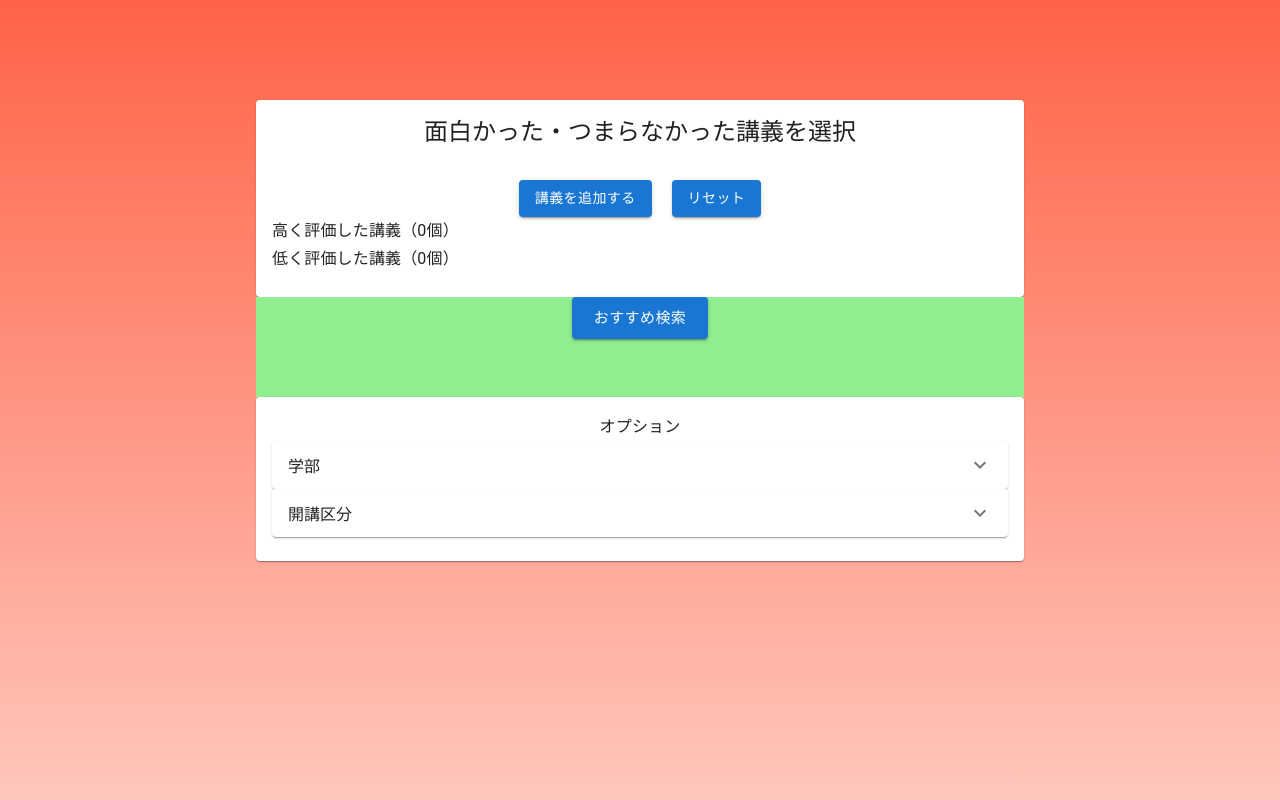
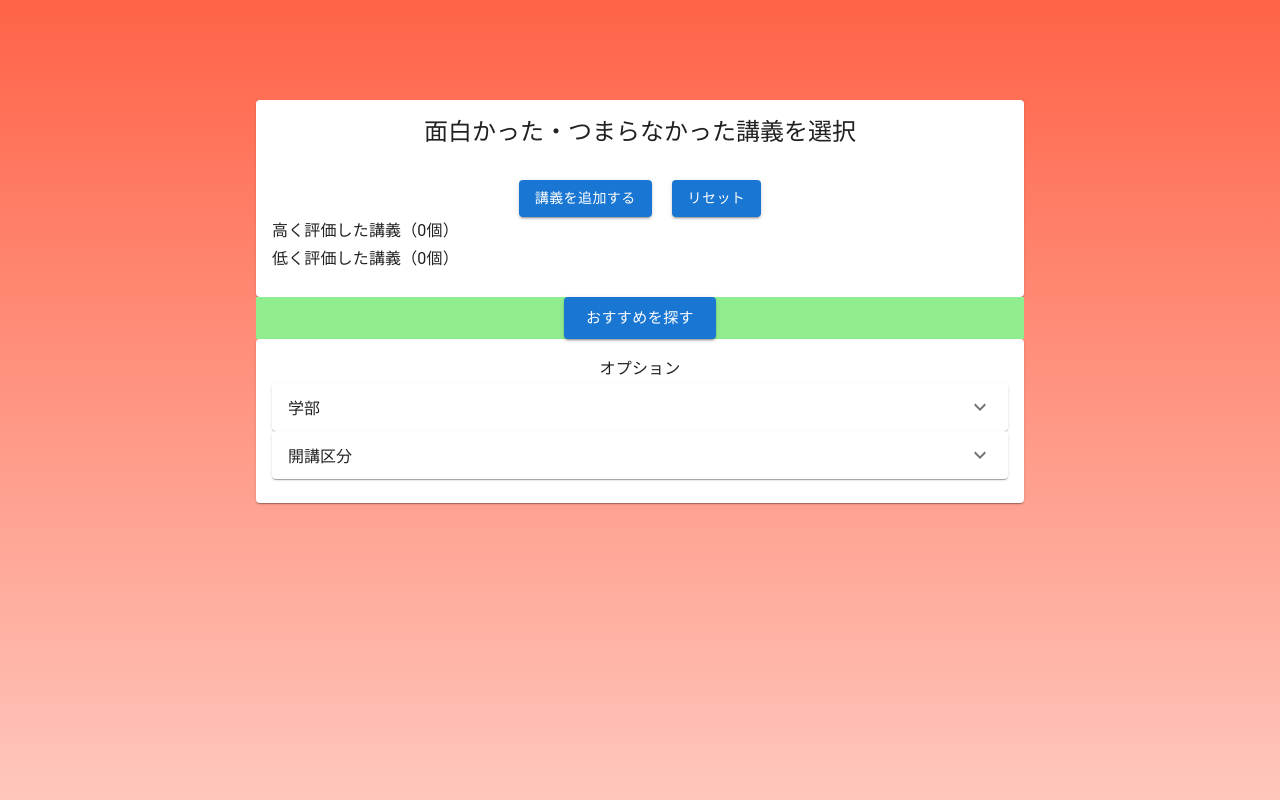
Before and after one commit to hiraking/lecture-recommender, a Next.js app: page /test in a window 1280 px wide. Shown: the top 800 px of the page. Built offline with nearby package versions, Linux system fonts and the light colour scheme.

Commit message:
set to validate options before fetching

```diff
--- a/src/pages/test.jsx
+++ b/src/pages/test.jsx
@@ -1,4 +1,5 @@
 import {
+  Alert,
   Button,
   Card,
   CardContent,
@@ -7,7 +8,7 @@ import {
 } from "@mui/material";
 import { Box } from "@mui/system";
 import Head from "next/head";
-import { useCallback } from "react";
+import { useCallback, useState } from "react";
 import { LectureOptions } from "src/components/lectureOptions";
 import { SearchModal } from "src/components/modal";
 import { useModal } from "src/hooks/useModal";
@@ -17,13 +18,37 @@ import { FacultyOptions, SemesterOptions } from "src/components/otherOptions";
 const Test = () => {
   const modal = useModal();
   const tastes = useTastes();
-  const fetcher = tastes.fetcher;
-  const executeRecommend = useCallback(() => fetcher(1), [fetcher]);
+  const { fetcher, semesters, faculties, favorites, unfavorites } = tastes;
+  const [nosemester, setNosemester] = useState(false);
+  const [nofaculty, setNofaculty] = useState(false);
+  const [nolecture, setNolecture] = useState(false);
 
   const validateOption = useCallback(() => {
-    if (!tastes.semesters.size) return false;
-    // fetcherやhitsをsearchと共有したい
-  });
+    if (!semesters.length) {
+      setNosemester(true);
+      setTimeout(() => setNosemester(false), 3000);
+      return false;
+    }
+    if (!faculties.length) {
+      setNofaculty(true);
+      setTimeout(() => setNofaculty(false), 3000);
+      return false;
+    }
+    if (!favorites.length && !unfavorites.length) {
+      setNolecture(true);
+      setTimeout(() => setNolecture(false), 3000);
+      return false;
+    }
+    return true;
+  }, [faculties, semesters, favorites, unfavorites]);
+
+  const executeRecommend = useCallback(() => {
+    if (validateOption()) {
+      fetcher(1);
+    } else {
+      console.log("validation failed!");
+    }
+  }, [fetcher, validateOption]);
 
   return (
     <>
@@ -38,13 +63,28 @@ const Test = () => {
           margin: "100px auto",
         }}
       >
-        <SearchModal modal={modal} tastes={tastes} />
+        <SearchModal modal={modal} />
         <LectureOptions tastes={tastes} openModal={modal.openModal} />
 
-        <Box sx={{ height: "100px", backgroundColor: "lightgreen" }}>
+        <Box sx={{ height: "auto", backgroundColor: "lightgreen" }}>
           <Button onClick={executeRecommend} variant="contained" size="large">
-            おすすめ検索
+            おすすめを探す
           </Button>
+          {nolecture ? (
+            <Alert severity="warning" variant="outlined">
+              講義を登録してください
+            </Alert>
+          ) : null}
+          {nofaculty ? (
+            <Alert severity="warning" variant="outlined">
+              学部を選択してください
+            </Alert>
+          ) : null}
+          {nosemester ? (
+            <Alert severity="warning" variant="outlined">
+              開講区分を登録してください
+            </Alert>
+          ) : null}
         </Box>
         <Card>
           <CardContent className={modal.modalIsOpen ? "disabled_input" : ""}>
```
